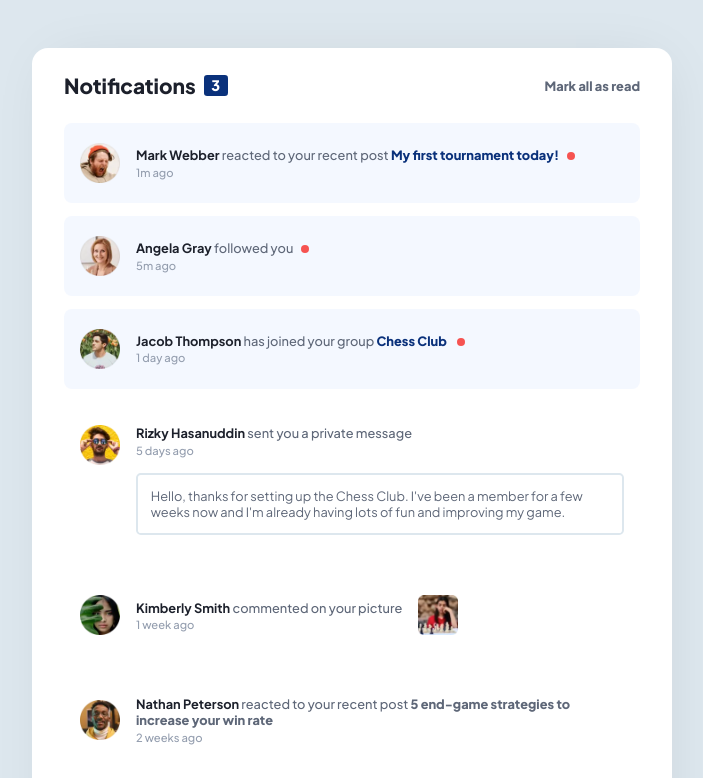
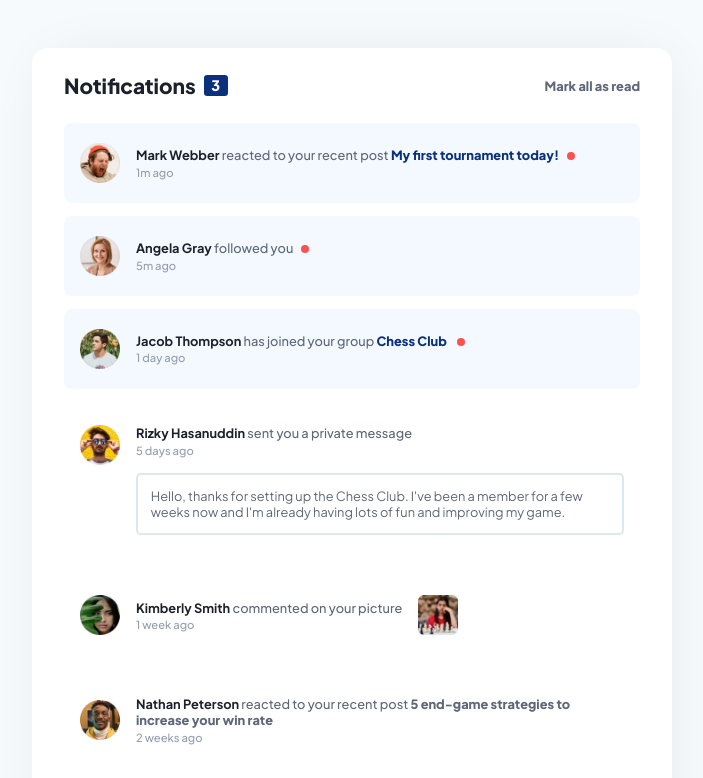
Before and after one commit to ioddgamers/Notifications-page, a plain HTML site: page index.html in a window 1280 px wide. Shown: the top 778 px of the page, without its empty margins (288-991 px from the left). Drawn offline with Linux system fonts and the light colour scheme.

Commit message:
changed the background color for the body on desktop screens

```diff
--- a/style.css
+++ b/style.css
@@ -288,7 +288,7 @@ p strong:hover,
 
 @media (min-width: 768px) {
     body {
-        background-color: var(--Light-grayish-blue-2);
+        background-color: var(--Very-light-grayish-blue);
     }
     .parent-container {
         width: 40rem;
```
